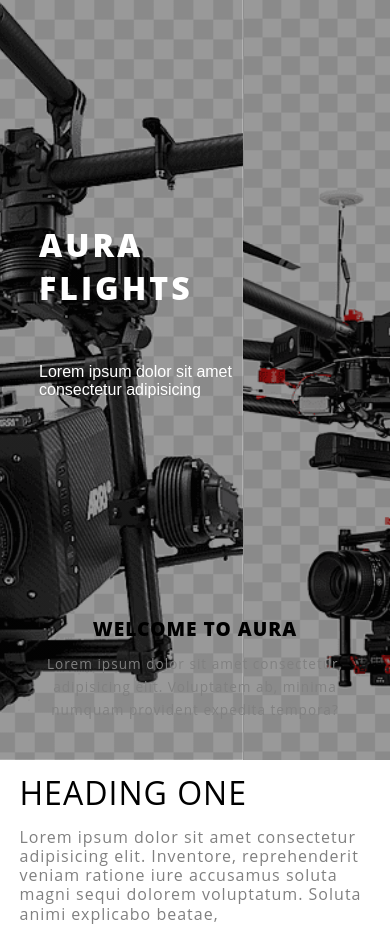
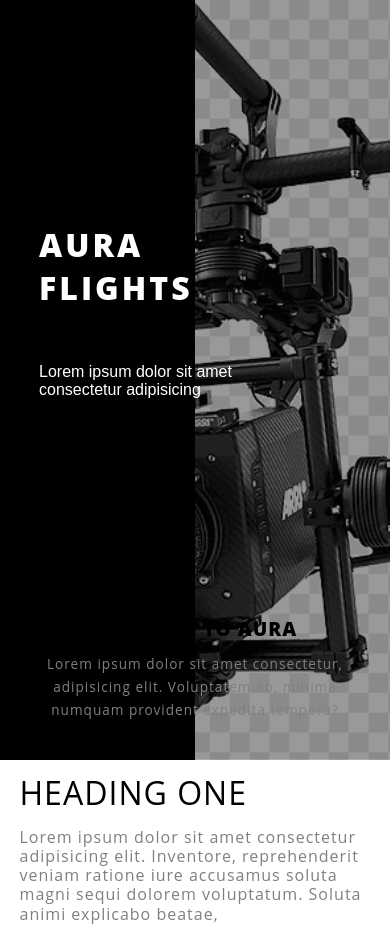
Before and after one commit to JohnClever/aura, a PHP site: page / in a window 390 px wide. Shown: the part 60-993 px from the top of the page. Run offline with PHP 8.4, Linux system fonts and the light colour scheme.

Commit message:
second comit

```diff
--- a/responsive.css
+++ b/responsive.css
@@ -158,7 +158,7 @@
         overflow: hidden;
         transition: .6s;
         left: 50%;
-        transform: translateX(-50%);
+        /* transform: translateX(-50%); */
     }
     .img_slider .image_slide{
         position: absolute;
```
